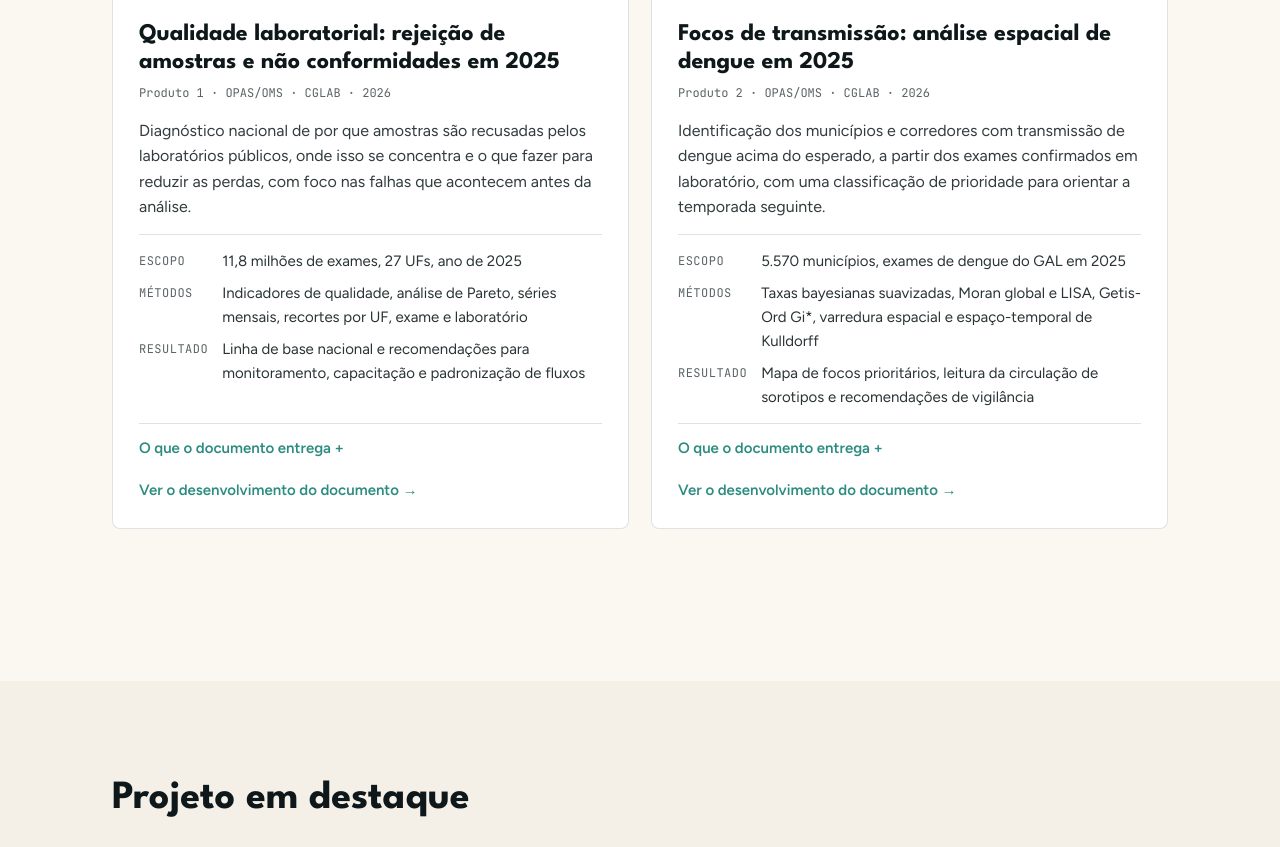
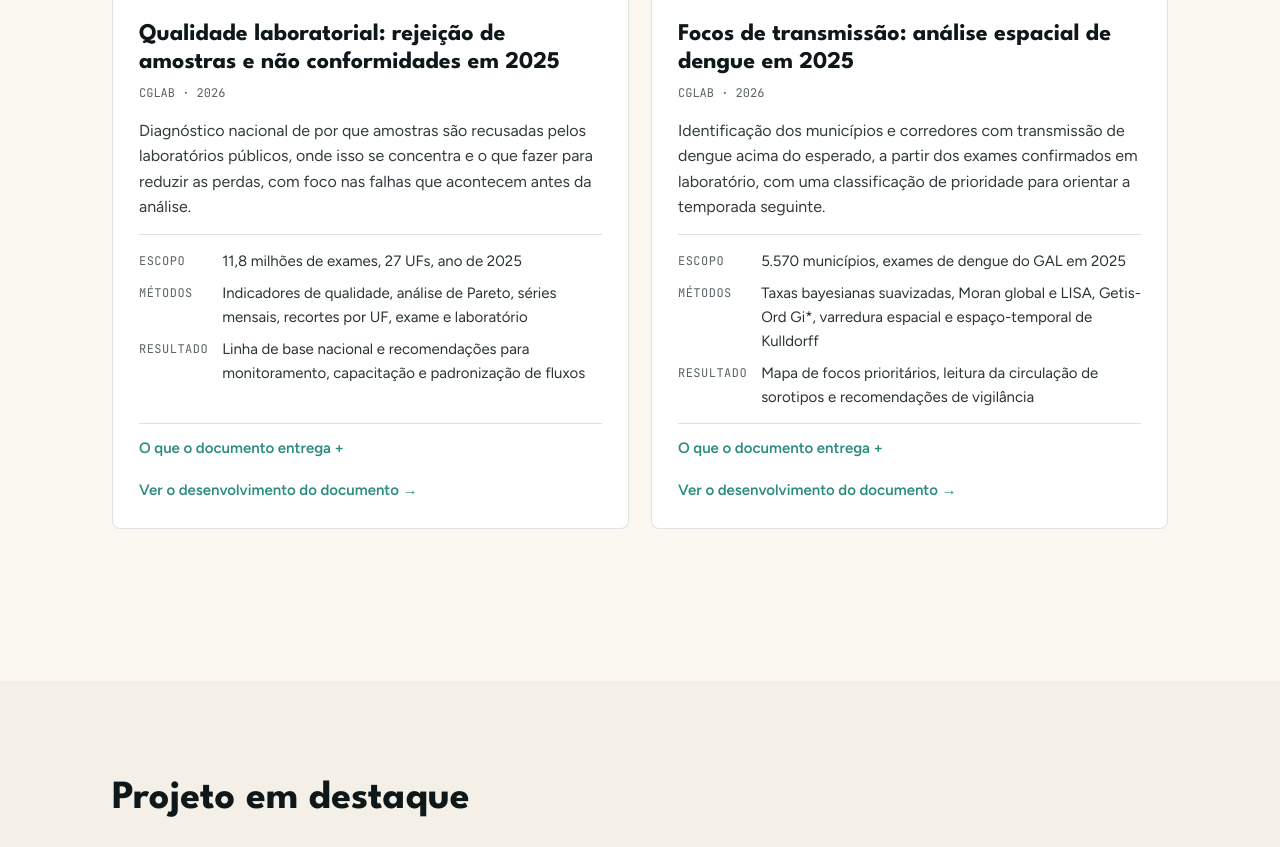
Before and after one commit to FerreiraFrancisco/portfolio_francisco, a plain HTML site: page index.html in a window 1280 px wide. Shown: the part 3676-4523 px from the top of the page. Drawn offline with Linux system fonts and the light colour scheme.

Commit message:
Update index.html

```diff
--- a/index.html
+++ b/index.html
@@ -385,7 +385,7 @@
           <img class="cover fig" src="img/p1-capa.webp" alt="Gráfico de Pareto dos motivos de não conformidade, extraído do produto" loading="lazy">
           <div class="pbody">
             <h4>Qualidade laboratorial: rejeição de amostras e não conformidades em 2025</h4>
-            <span class="tag">Produto 1 · OPAS/OMS · CGLAB · 2026</span>
+            <span class="tag"> CGLAB · 2026</span>
             <p>Diagnóstico nacional de por que amostras são recusadas pelos laboratórios públicos, onde isso se concentra e o que fazer para reduzir as perdas, com foco nas falhas que acontecem antes da análise.</p>
             <dl>
               <dt>Escopo</dt><dd>11,8 milhões de exames, 27 UFs, ano de 2025</dd>
@@ -410,7 +410,7 @@
           <img class="cover fig" src="img/p2-capa.webp" alt="Mapa dos focos de transmissão de dengue por prioridade, extraído do produto" loading="lazy">
           <div class="pbody">
             <h4>Focos de transmissão: análise espacial de dengue em 2025</h4>
-            <span class="tag">Produto 2 · OPAS/OMS · CGLAB · 2026</span>
+            <span class="tag"> CGLAB · 2026</span>
             <p>Identificação dos municípios e corredores com transmissão de dengue acima do esperado, a partir dos exames confirmados em laboratório, com uma classificação de prioridade para orientar a temporada seguinte.</p>
             <dl>
               <dt>Escopo</dt><dd>5.570 municípios, exames de dengue do GAL em 2025</dd>
```
